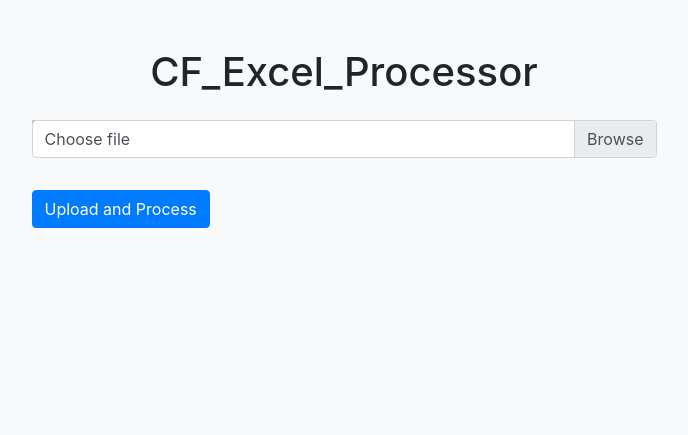
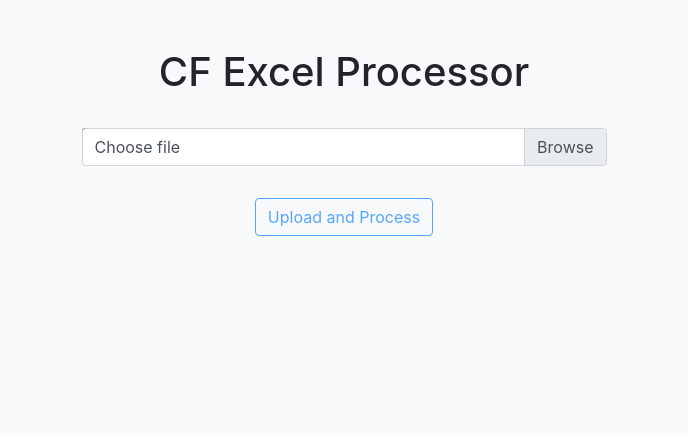
Before and after one commit to Willmo103/xlsx_parser, a Flask app: page / in a window 1280 px wide. Shown: the top 435 px of the page, without its empty margins (296-984 px from the left). After the commit the page ends 236 px from the top, so only its background shows below. Run offline with Flask 3, Linux system fonts and the light colour scheme; some libraries are stand-ins or nearby versions.

Commit message:
style changes on index page

```diff
--- a/templates/uploads.html
+++ b/templates/uploads.html
@@ -7,6 +7,24 @@
     <title>Upload File</title>
     <!-- Bootstrap CSS CDN -->
     <link rel="stylesheet" href="https://maxcdn.bootstrapcdn.com/bootstrap/4.5.2/css/bootstrap.min.css">
+    <script>
+        window.addEventListener("load", () => {
+            const submitBtn = document.getElementById("submitBtn");
+            submitBtn.classList.add("btn-outline-primary");
+            submitBtn.classList.remove("btn-primary");
+            submitBtn.disabled = true;
+            const fileInput = document.querySelector(".file-input");
+            fileInput.addEventListener("change", (e) => {
+                submitBtn.classList.remove("btn-outline-primary");
+                submitBtn.classList.add("btn-primary");
+                submitBtn.disabled = false;
+                var fileName = document.getElementById("customFile").files[0].name;
+                var nextSibling = e.target.nextElementSibling
+                nextSibling.innerText = fileName
+            })
+        })
+
+    </script>
     <style>
         body {
             background-color: #f8f9fa;
@@ -22,17 +40,23 @@
     </style>
 </head>
 
-<body>
-    <h1 class="text-1lx text-center mt-5">CF_Excel_Processor</h1>
+<body class="container">
+    <div class="col">
+        <div class="title mb-3">
+            <h1 class="text-1lx text-center mt-5">CF Excel Processor</h1>
+        </div>
         <div class="row">
             <div class="col col-6 mx-auto my-3">
-            <form action="/" method="POST" enctype="multipart/form-data">
+                <form action="/" method="POST" enctype="multipart/form-data" class="mx-6">
                     <div class="custom-file mb-3">
                         <input type="file" class="file-input" id="customFile" name="file">
                         <label class="custom-file-label" for="customFile">Choose file</label>
                     </div>
+                    <div class="row">
                         <div class="mx-auto px-auto">
-                    <button type="submit" class="btn btn-primary rounded mx-auto mt-3">Upload and Process</button>
+                            <button type="submit" class="btn btn-primary rounded mx-auto mt-3" id="submitBtn">Upload and
+                                Process</button>
+                        </div>
                     </div>
                 </form>
 
@@ -41,13 +65,7 @@
         <!-- Bootstrap JS and jQuery CDN -->
         <script src="https://ajax.googleapis.com/ajax/libs/jquery/3.5.1/jquery.min.js"></script>
         <script src="https://maxcdn.bootstrapcdn.com/bootstrap/4.5.2/js/bootstrap.min.js"></script>
-    <script>
-        document.getElementById('customFile').addEventListener('change', function (e) {
-            var fileName = document.getElementById("customFile").files[0].name;
-            var nextSibling = e.target.nextElementSibling
-            nextSibling.innerText = fileName
-        })
-    </script>
+    </div>
 </body>
 
 </html>
```
Lines whose indentation alone changed are shown as unchanged.
